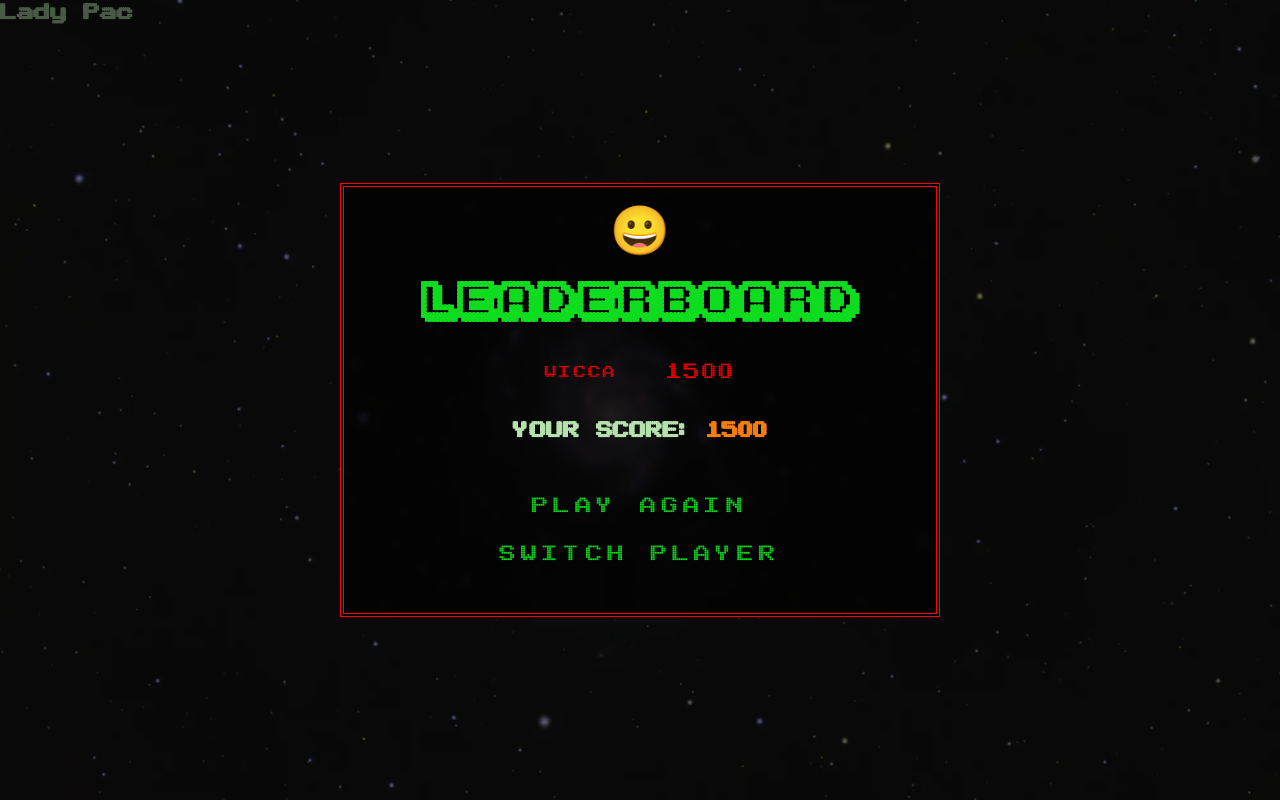
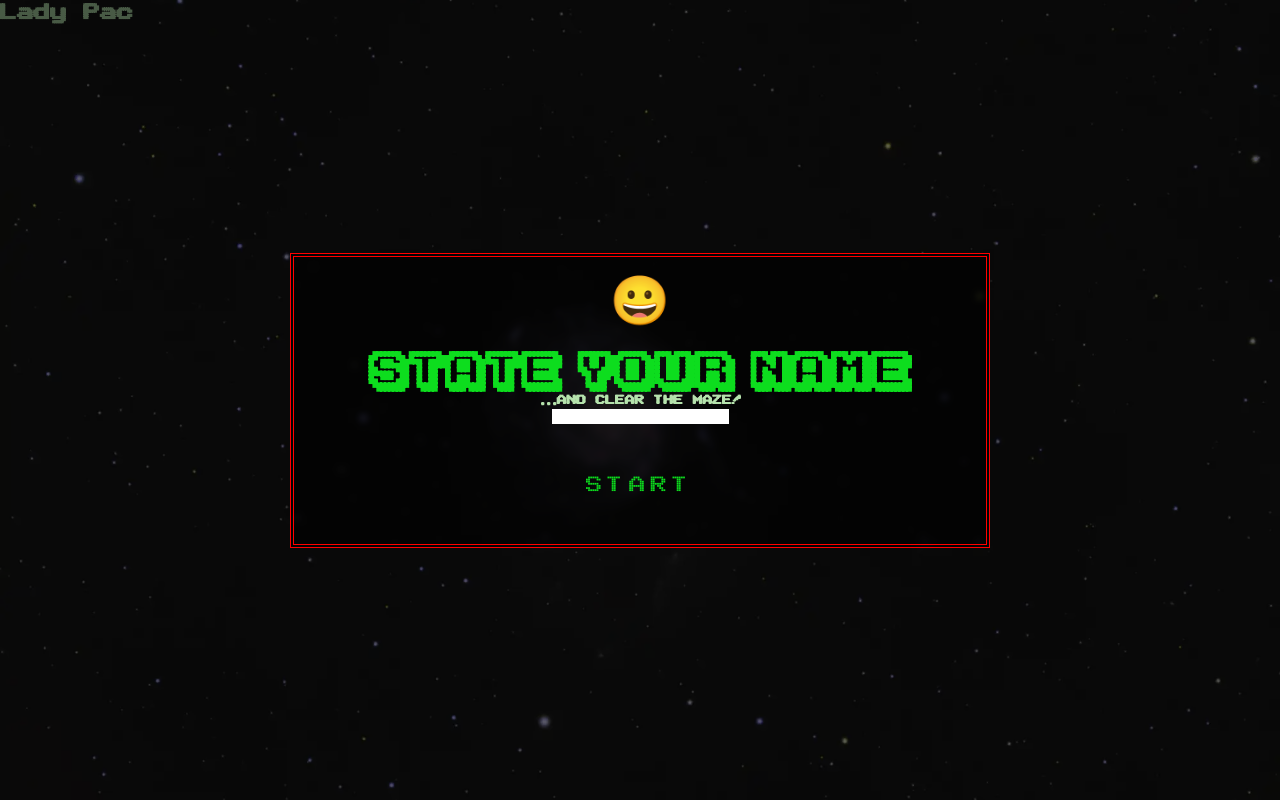
Before and after one commit to almost-good/lady-pac, a plain HTML site: page index.html in a window 1280 px wide. Drawn offline with Linux system fonts and the light colour scheme.

Commit message:
feat[index, css]: create enter name screen, components from existing css

```diff
--- a/assets/css/style.css
+++ b/assets/css/style.css
@@ -79,7 +79,6 @@ ul {
 
 /* SCROLLBARS */
 
-
 .leaderboard::-webkit-scrollbar {
   width: .3rem;
 }
@@ -89,10 +88,9 @@ ul {
 }
 
 
-/* --------------------------------------------- LEADERBOARD */
+/* CONTAINERS */
 
-
-.leaderboard-container {
+.outer-container {
   position: absolute;
   width: 100%;
   height: 100%;
@@ -106,10 +104,10 @@ ul {
   justify-content: center;
 }
 
-.leaderboard {
+.inner-container {
   width: 95%;
   height: max-content;
-  max-width: 600px;
+  max-width: 700px;
   max-height: 90vh;
 
   overflow-y: auto;
@@ -123,12 +121,57 @@ ul {
   text-transform: uppercase;
 }
 
-.leaderboard .logo {
+
+/* BUTTONS */
+
+.buttons {
+  margin: 5vh auto;
+  width: max-content;
+
+  display: flex;
+  flex-direction: column;
+}
+
+.buttons .btn {
+  padding: 10px 30px 6px;
+  width: 100%;
+
+  font-family: var(--font-general);
+  font-size: 2rem;
+  line-height: 0.5;
+  letter-spacing: 5px;
+  text-transform: uppercase;
+  color: var(--font-color-accent);
+
+  background-color: inherit;
+  border: double 4px transparent;
+  cursor: pointer;
+
+  transition: .3s;
+}
+
+.buttons .btn:hover {
+  background-color: var(--background-solid);
+  border: double 4px var(--border);
+ }
+
+.buttons .btn:active {
+  background-color: var(--border);
+  border: double 4px var(--background-solid);
+ }
+
+
+/* LOGO */
+
+.logo {
   padding-top: 2vh;
   font-size: 3rem;
 }
 
-.leaderboard h2 {
+
+/* TEXT */
+
+h2 {
   padding-top: 3vh;
 
   font-family: var(--font-title);
@@ -140,8 +183,23 @@ ul {
   text-shadow: 2px 2px 10px var(--font-accent);
 }
 
-.leaderboard h2 .br-s {
+
+/* BREAK LINES */
+
+.br-s,
+.br-xs {
   display: none;
+}
+
+
+/* --------------------------------------------- ENTER PLAYER SCREEN */
+
+
+/* --------------------------------------------- LEADERBOARD */
+
+
+.leaderboard {
+ display: none;
 }
 
 .leaderboard .highscore-list {
@@ -149,7 +207,6 @@ ul {
   padding-top: 4vh;
   width: max-content;
 }
-
 
 .leaderboard .highscore-list li {
   margin-top: 0.5vh;
@@ -190,52 +247,8 @@ ul {
   text-shadow: 2px 2px 5px var(--font-accent-secondary);
 }
 
-.leaderboard .buttons {
-  margin: 5vh auto 0;
-
-  display: flex;
-  flex-direction: column;
-  width: max-content;
-}
-
-.leaderboard .buttons .btn {
-  padding: 10px 30px 6px;
-  width: 100%;
-
-  font-family: var(--font-general);
-  font-size: 2rem;
-  line-height: 0.5;
-  letter-spacing: 5px;
-  text-transform: uppercase;
-  color: var(--font-color-accent);
-
-  background-color: inherit;
-  border: double 4px transparent;
-  cursor: pointer;
-
-  transition: .3s;
-}
-
-.leaderboard .buttons .btn:not(.leaderboard .buttons .btn:first-of-type) {
+.leaderboard .btn:not(.leaderboard .btn:first-of-type) {
   margin-top: 1vh;
-}
-
-.leaderboard .buttons .btn:last-of-type {
-  margin-bottom: 5vh;
-}
-
-.leaderboard .buttons .btn:hover {
-  background-color: var(--background-solid);
-  border: double 4px var(--border);
- }
-
- .leaderboard .buttons .btn:active {
-  background-color: var(--border);
-  border: double 4px var(--background-solid);
- }
-
- .leaderboard .buttons .btn .br-xs {
-  display: none;
 }
 
 
--- a/index.html
+++ b/index.html
@@ -10,9 +10,26 @@
 <body>
   <h1>Lady Pac</h1>
 
+  <!-- Enter Player -->
+  <section class="outer-container">
+    <div class="inner-container">
+      <div class="logo"> &#128512; </div>
+      <h2>State your name</h2>
+      <h3>...and clear the maze!</h3>
+
+      <div class="input">
+        <input type="text">
+      </div>
+      <div class="buttons">
+        <button class="btn">Start</button>
+      </div>
+    </div>
+  </section>
+  <!-- /enter player -->
+
   <!-- Leaderboard -->
-  <section class="leaderboard-container">
-    <div class="leaderboard">
+  <section class="outer-container leaderboard">
+    <div class="inner-container">
       <div class="logo"> &#128512; </div>
       <h2>Leader<br class="br-s">board</h2>
 
```
